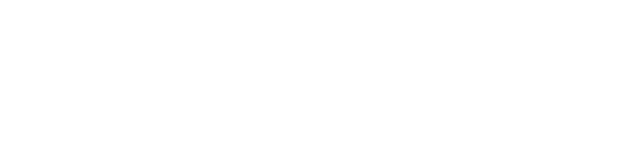
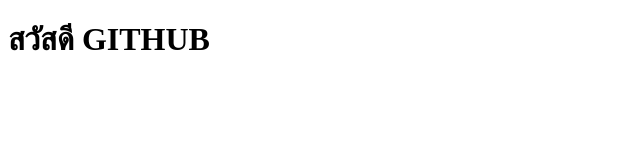
Before and after one commit to sarawuthza/day2-p1-1, a plain HTML site: page index.html in a window 1280 px wide. Shown: the whole page, without its empty margins (0-640 px from the left). Drawn offline with Linux system fonts and the light colour scheme.

Commit message:
แก้ไข index

```diff
--- a/index.html
+++ b/index.html
@@ -6,5 +6,7 @@
 </head>
 <body>
 
+<h1>สวัสดี GITHUB</h1>
+
 </body>
 </html>
```
